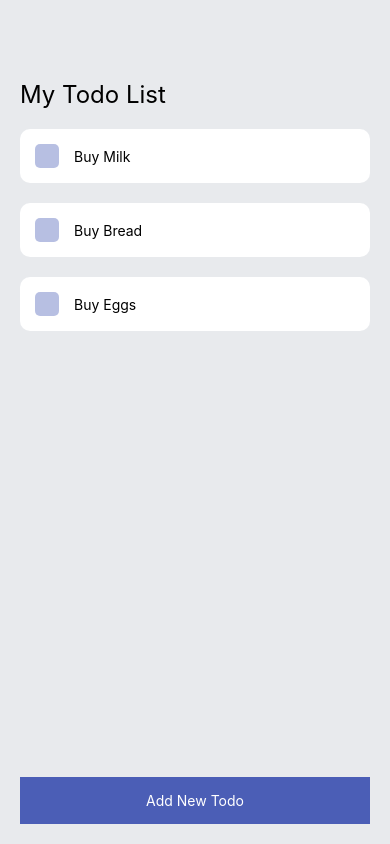
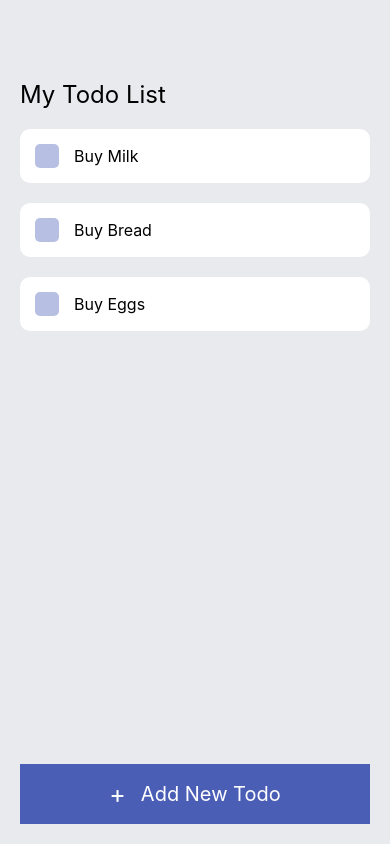
Before and after one commit to JaymeeCasabuena/MAD-todo-list-app, a React Native app: screen / in a window 390 px wide. Built offline with nearby package versions, Linux system fonts and the light colour scheme.

Commit message:
Milestone 1 - additional style changes

```diff
--- a/App.js
+++ b/App.js
@@ -10,16 +10,6 @@ export default function App() {
 const styles = StyleSheet.create({
   container: {
     flex: 1,
-    backgroundColor: '#E8EAED',
-  },
-  listWrapper: {
-    paddingTop: 80,
-    paddingHorizontal: 20,
-  },
-  title: {
-    fontSize: 24,
-    fontStyle: 'bold'
-  },
-  items: {},
-
+    backgroundColor: '#E8EAED'
+  }
 });
--- a/components/home.js
+++ b/components/home.js
@@ -14,6 +14,7 @@ export default function Home () {
             </View>
         </View>
         <TouchableOpacity style={styles.button}>
+            <Text style={styles.plusSign}>+</Text>
             <Text style={styles.buttonText}>Add New Todo</Text>
         </TouchableOpacity>
       </View>
@@ -38,12 +39,20 @@ export default function Home () {
         marginTop: 20,
     },
     button: {
+        flexDirection: 'row',
+        justifyContent: 'center',
         backgroundColor: '#4b5eb6',
         paddingVertical: 15,
         alignItems: 'center',
         margin: 20,
     },
     buttonText: {
-        color: '#FFF'
+        color: '#FFF',
+        fontSize: 20,
+    },
+    plusSign: {
+      color: '#FFF',
+      fontSize: 25,
+      marginRight: 15,
     }
   });
--- a/components/list.js
+++ b/components/list.js
@@ -28,6 +28,7 @@ export default function List(props) {
         opacity: 0.4,
     },
     taskName: {
-        maxWidth: '80%'
+        maxWidth: '80%',
+        fontSize: 16,
     },
   });
```
